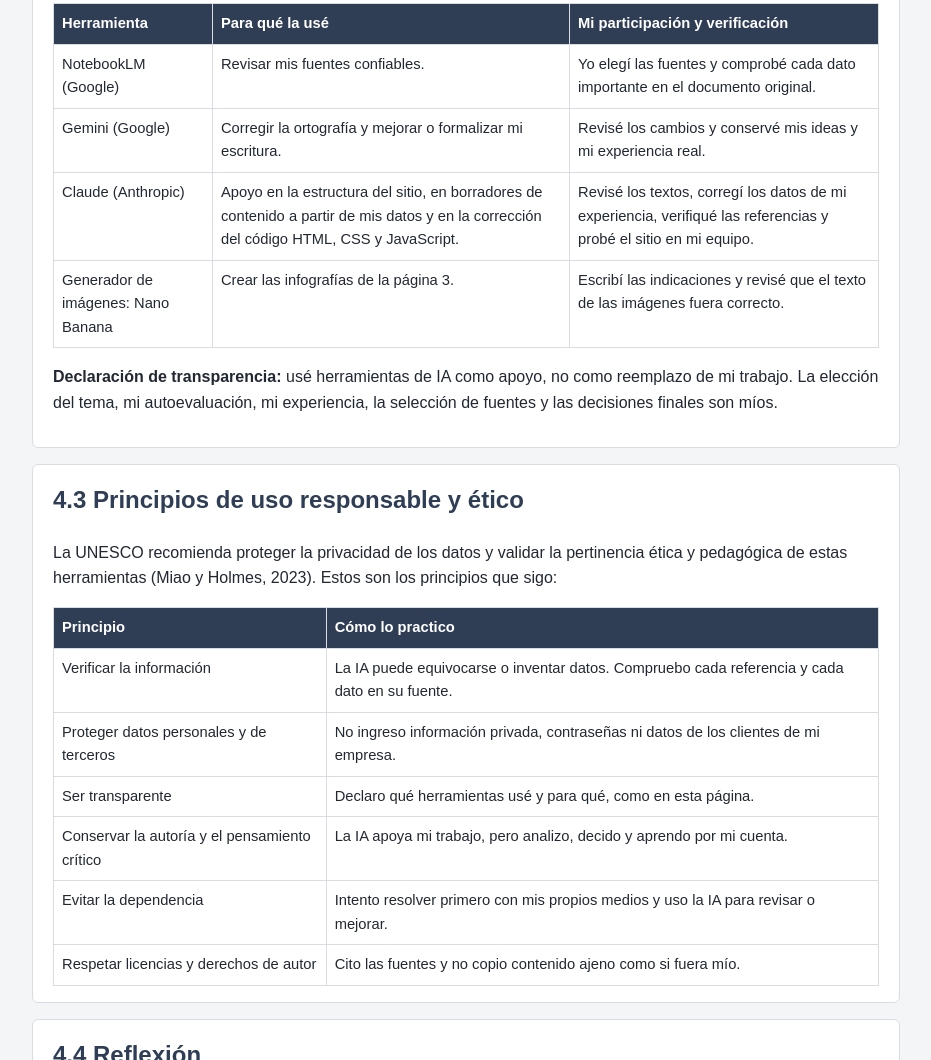
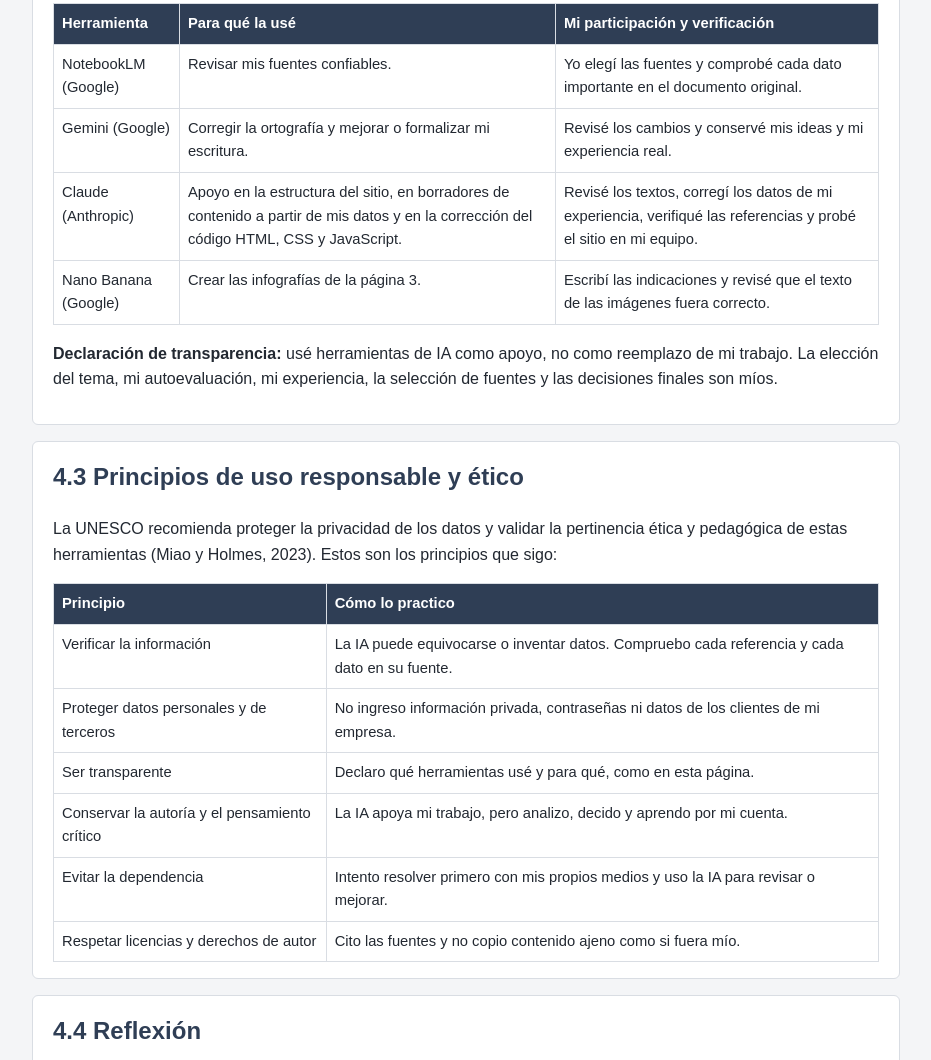
Before and after one commit to nib0rr/pd-leeaslla, a plain HTML site: page ia.html in a window 1280 px wide. Shown: the part 1618-2678 px from the top of the page, without its empty margins (174-1105 px from the left). Drawn offline with Linux system fonts and the light colour scheme.

Commit message:
Update tool name from 'Generador de imágenes: Nano Banana' to 'Nano Banana (Google)'

```diff
--- a/ia.html
+++ b/ia.html
@@ -43,7 +43,7 @@
       <tr><td>NotebookLM (Google)</td><td>Revisar mis fuentes confiables.</td><td>Yo elegí las fuentes y comprobé cada dato importante en el documento original.</td></tr>
       <tr><td>Gemini (Google)</td><td>Corregir la ortografía y mejorar o formalizar mi escritura.</td><td>Revisé los cambios y conservé mis ideas y mi experiencia real.</td></tr>
       <tr><td>Claude (Anthropic)</td><td>Apoyo en la estructura del sitio, en borradores de contenido a partir de mis datos y en la corrección del código HTML, CSS y JavaScript.</td><td>Revisé los textos, corregí los datos de mi experiencia, verifiqué las referencias y probé el sitio en mi equipo.</td></tr>
-      <tr><td>Generador de imágenes: Nano Banana</td><td>Crear las infografías de la página 3.</td><td>Escribí las indicaciones y revisé que el texto de las imágenes fuera correcto.</td></tr>
+      <tr><td>Nano Banana (Google)</td><td>Crear las infografías de la página 3.</td><td>Escribí las indicaciones y revisé que el texto de las imágenes fuera correcto.</td></tr>
     </table>
     </div>
     <p><strong>Declaración de transparencia:</strong> usé herramientas de IA como apoyo, no como reemplazo de mi trabajo. La elección del tema, mi autoevaluación, mi experiencia, la selección de fuentes y las decisiones finales son míos.</p>
```
